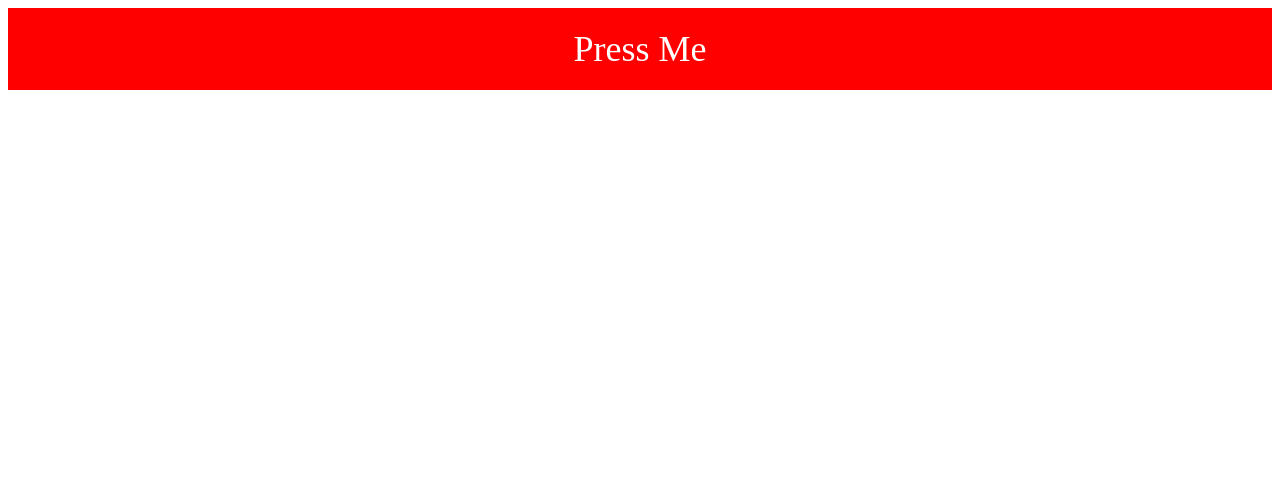
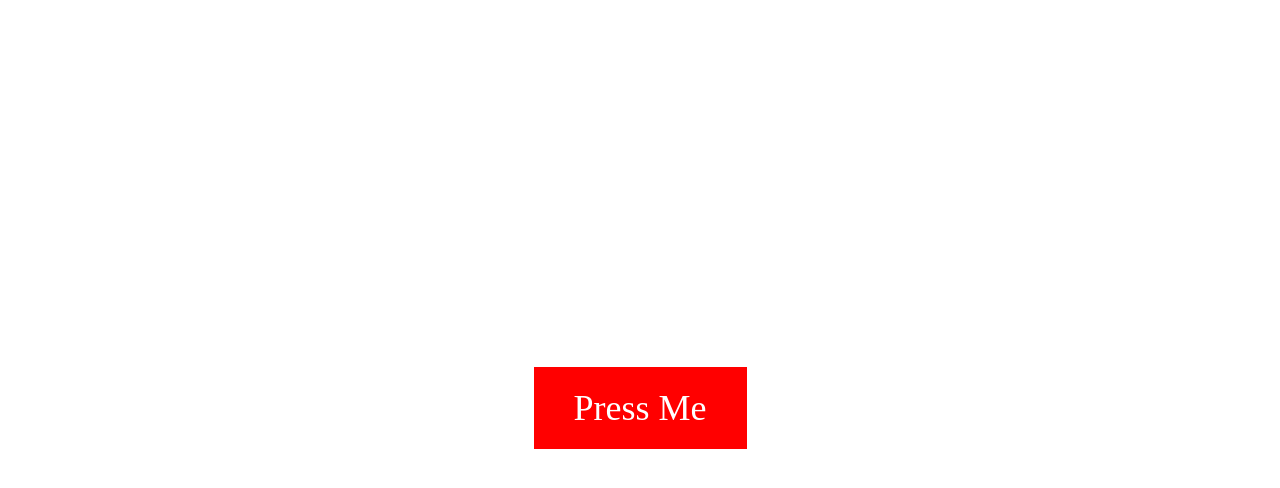
Before and after one commit to lucasBorcher/dummeidiot, a plain HTML site: page index.html in a window 1280 px wide. Drawn offline with Linux system fonts and the light colour scheme.

Commit message:
Update index.html

```diff
--- a/index.html
+++ b/index.html
@@ -2,11 +2,19 @@
 <html>
   <head>
     <style>
+      #container {
+        height: 100vh;
+        display: flex;
+        flex-direction: column;
+        justify-content: center;
+        align-items: center;
+      }
       #message {
         display: none;
         font-size: 36px;
         color: red;
         text-align: center;
+        text-transform: uppercase;
       }
       #button {
         font-size: 36px;
@@ -18,8 +26,10 @@
     </style>
   </head>
   <body>
-    <div id="button">Press Me</div>
-    <div id="message">dumme idiot</div>
+    <div id="container">
+      <div id="button">Press Me</div>
+      <div id="message">DUMME IDIOT</div>
+    </div>
 
     <script>
       const button = document.querySelector("#button");
```
